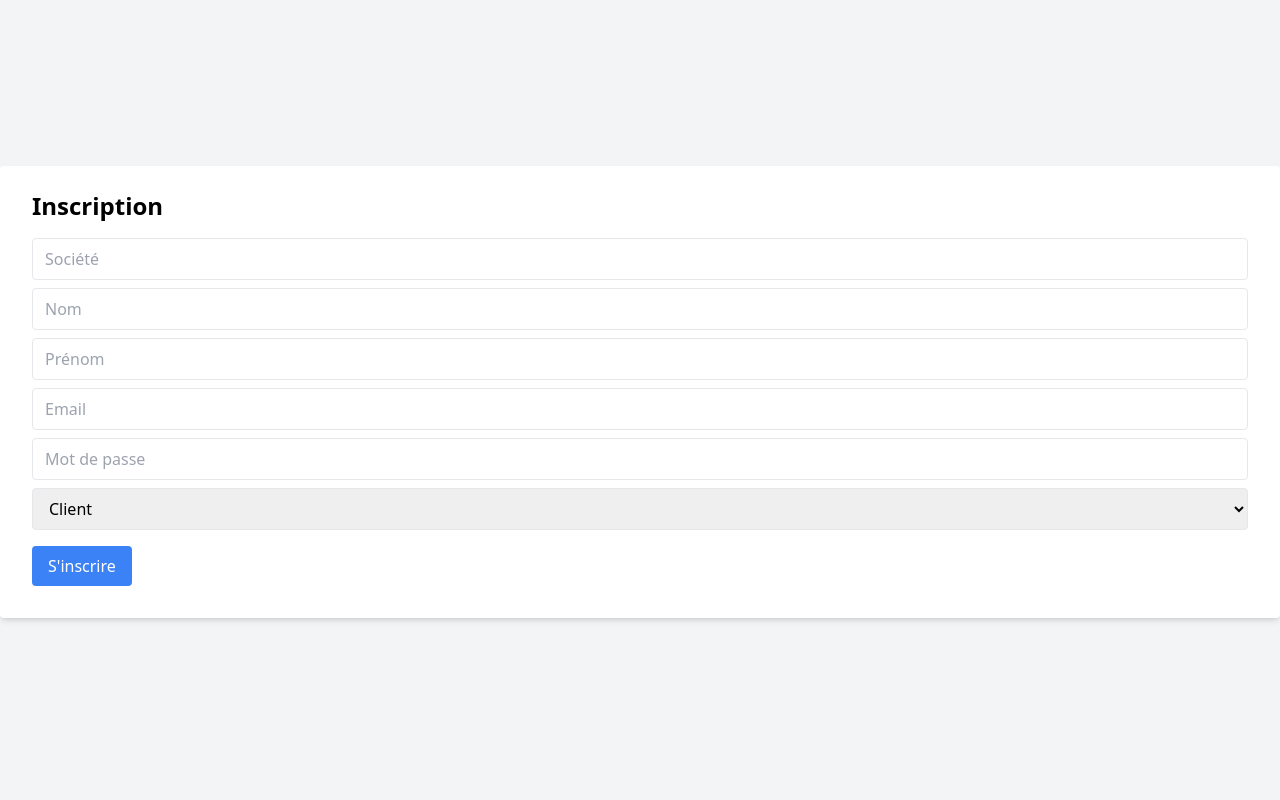
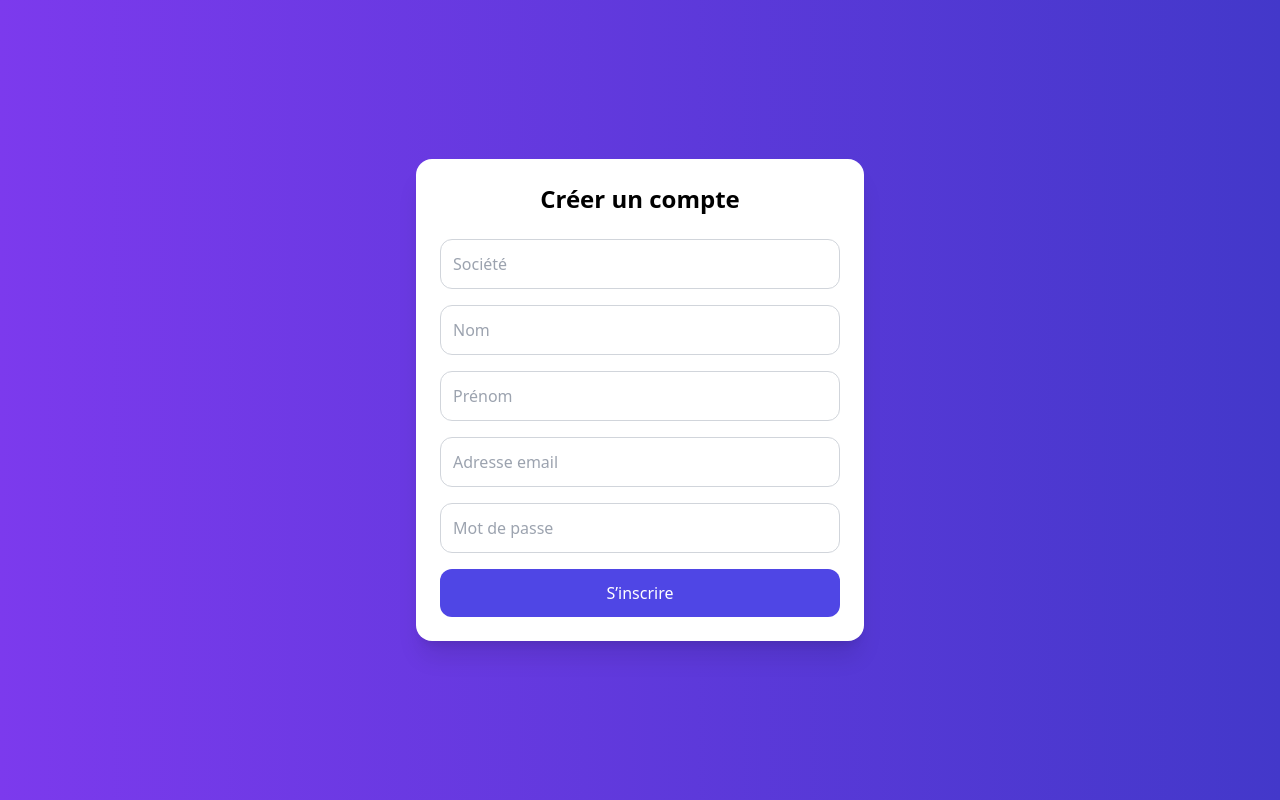
Before and after one commit to OneOffsas/OneOFFClaim, a React (Vite) app: page /register in a window 1280 px wide. Built offline with nearby package versions, Linux system fonts and the light colour scheme; no server answers; the HTML template or start-up script is replaced by a standard one.

Commit message:
Update register.jsx

```diff
--- a/src/pages/register.jsx
+++ b/src/pages/register.jsx
@@ -1,69 +1,101 @@
 import React, { useState } from 'react';
 import { useNavigate } from 'react-router-dom';
-import { auth, db } from '../firebase';
+import { auth } from '../firebase';
 import { createUserWithEmailAndPassword } from 'firebase/auth';
-import { setDoc, doc, serverTimestamp } from 'firebase/firestore';
+import axios from 'axios';
 
-export default function Register() {
+function Register() {
+  const [email, setEmail] = useState('');
+  const [motdepasse, setMotdepasse] = useState('');
+  const [nom, setNom] = useState('');
+  const [prenom, setPrenom] = useState('');
+  const [societe, setSociete] = useState('');
   const navigate = useNavigate();
-  const [formData, setFormData] = useState({
-    societe: '',
-    nom: '',
-    prenom: '',
-    email: '',
-    password: '',
-    role: 'client',
-  });
-  const [error, setError] = useState('');
-
-  const handleChange = (e) => {
-    setFormData({ ...formData, [e.target.name]: e.target.value });
-  };
+  const [message, setMessage] = useState('');
 
   const handleRegister = async (e) => {
     e.preventDefault();
-    const { societe, nom, prenom, email, password, role } = formData;
+    setMessage("Création du compte en cours...");
+
     try {
-      const userCredential = await createUserWithEmailAndPassword(auth, email, password);
+      // Création du compte Firebase Auth
+      const userCredential = await createUserWithEmailAndPassword(auth, email, motdepasse);
       const user = userCredential.user;
 
-      await setDoc(doc(db, 'UtilisateursClaimOneOff', user.uid), {
-        ID_User: user.uid,
-        Societe: societe,
-        Nom: nom,
-        Prenom: prenom,
-        Email: email,
-        MotDePasse_Hash: password, // ⚠️ à remplacer par un vrai hash sécurisé si besoin
-        Role: role,
-        Actif: true,
-        Date_Inscription: serverTimestamp(),
-        Derniere_Connexion: null,
+      // Appel Google Apps Script pour ajouter l’utilisateur à Google Sheets
+      const response = await axios.post('https://script.google.com/macros/s/AKfycbzm3MrvKRQy75IMnHosYHC1zHvIIxq-kf53ZwV9J2YatrP6C90MCO7JJHjSFxOnQdle/exec', {
+        action: "register_user",
+        email: email,
+        motdepasse: motdepasse,
+        nom: nom,
+        prenom: prenom,
+        societe: societe,
       });
 
-      navigate('/login');
+      if (response.data.status === "success") {
+        setMessage("Compte créé avec succès !");
+        navigate("/dashboard");
+      } else {
+        setMessage("Erreur côté Google Sheets : " + response.data.message);
+      }
+
     } catch (error) {
-      setError(error.message);
+      console.error("Erreur d'inscription :", error);
+      setMessage("Erreur : " + error.message);
     }
   };
 
   return (
-    <div className="min-h-screen flex items-center justify-center bg-gray-100">
-      <form onSubmit={handleRegister} className="bg-white shadow-md rounded px-8 pt-6 pb-8 mb-4">
-        <h2 className="text-2xl font-bold mb-4">Inscription</h2>
-        {error && <p className="text-red-500 text-sm mb-4">{error}</p>}
-        <input type="text" name="societe" placeholder="Société" onChange={handleChange} className="mb-2 px-3 py-2 border rounded w-full" />
-        <input type="text" name="nom" placeholder="Nom" onChange={handleChange} className="mb-2 px-3 py-2 border rounded w-full" />
-        <input type="text" name="prenom" placeholder="Prénom" onChange={handleChange} className="mb-2 px-3 py-2 border rounded w-full" />
-        <input type="email" name="email" placeholder="Email" onChange={handleChange} className="mb-2 px-3 py-2 border rounded w-full" />
-        <input type="password" name="password" placeholder="Mot de passe" onChange={handleChange} className="mb-2 px-3 py-2 border rounded w-full" />
-        <select name="role" onChange={handleChange} className="mb-4 px-3 py-2 border rounded w-full">
-          <option value="client">Client</option>
-          <option value="admin">Admin</option>
-        </select>
-        <button type="submit" className="bg-blue-500 text-white px-4 py-2 rounded hover:bg-blue-600">
-          S'inscrire
-        </button>
-      </form>
+    <div className="flex items-center justify-center min-h-screen bg-gradient-to-r from-violet-600 to-indigo-700 p-4">
+      <div className="w-full max-w-md p-6 bg-white rounded-2xl shadow-xl">
+        <h1 className="text-2xl font-bold mb-6 text-center">Créer un compte</h1>
+        <form onSubmit={handleRegister} className="space-y-4">
+          <input
+            type="text"
+            placeholder="Société"
+            value={societe}
+            onChange={(e) => setSociete(e.target.value)}
+            className="w-full p-3 border border-gray-300 rounded-xl"
+            required
+          />
+          <input
+            type="text"
+            placeholder="Nom"
+            value={nom}
+            onChange={(e) => setNom(e.target.value)}
+            className="w-full p-3 border border-gray-300 rounded-xl"
+            required
+          />
+          <input
+            type="text"
+            placeholder="Prénom"
+            value={prenom}
+            onChange={(e) => setPrenom(e.target.value)}
+            className="w-full p-3 border border-gray-300 rounded-xl"
+            required
+          />
+          <input
+            type="email"
+            placeholder="Adresse email"
+            value={email}
+            onChange={(e) => setEmail(e.target.value)}
+            className="w-full p-3 border border-gray-300 rounded-xl"
+            required
+          />
+          <input
+            type="password"
+            placeholder="Mot de passe"
+            value={motdepasse}
+            onChange={(e) => setMotdepasse(e.target.value)}
+            className="w-full p-3 border border-gray-300 rounded-xl"
+            required
+          />
+          <button type="submit" className="w-full bg-indigo-600 text-white p-3 rounded-xl hover:bg-indigo-700 transition">S’inscrire</button>
+        </form>
+        {message && <p className="mt-4 text-sm text-center text-red-600">{message}</p>}
+      </div>
     </div>
   );
 }
+
+export default Register;
```
